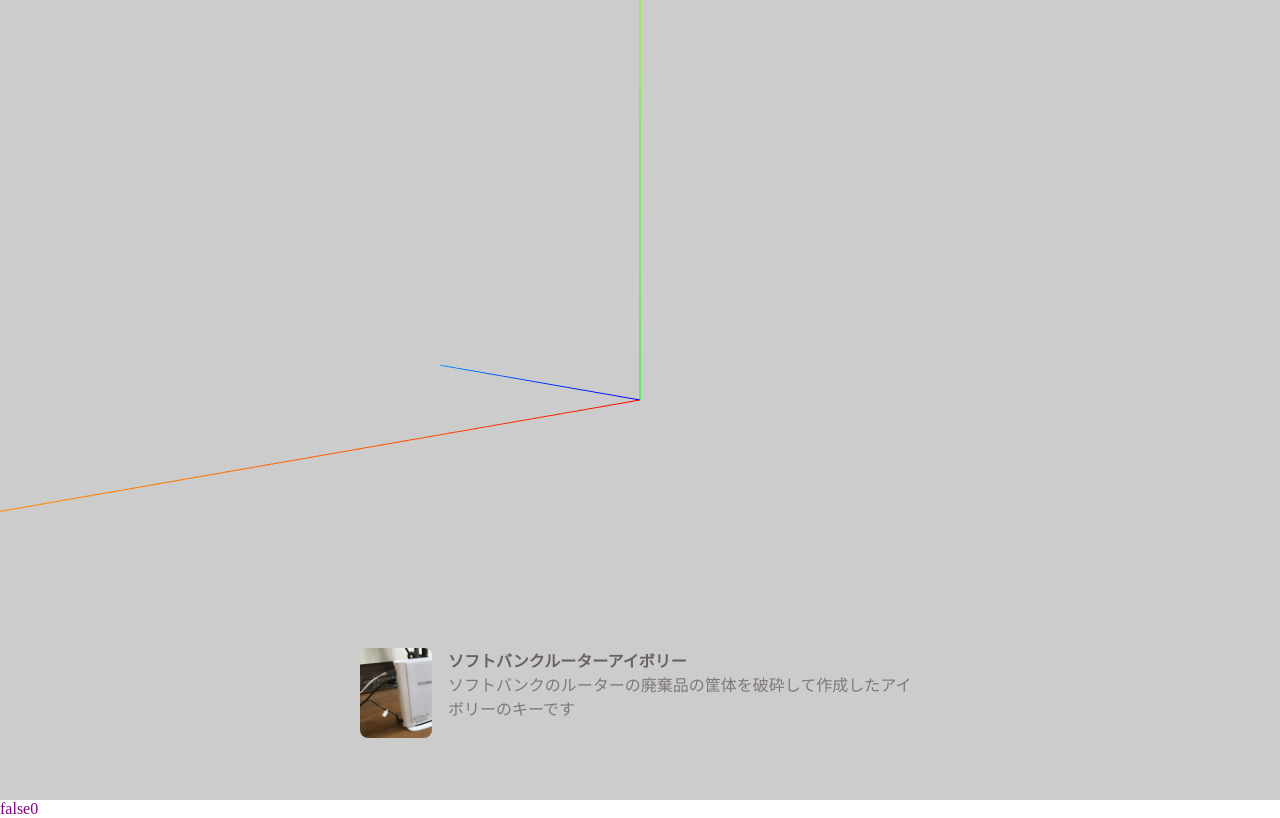
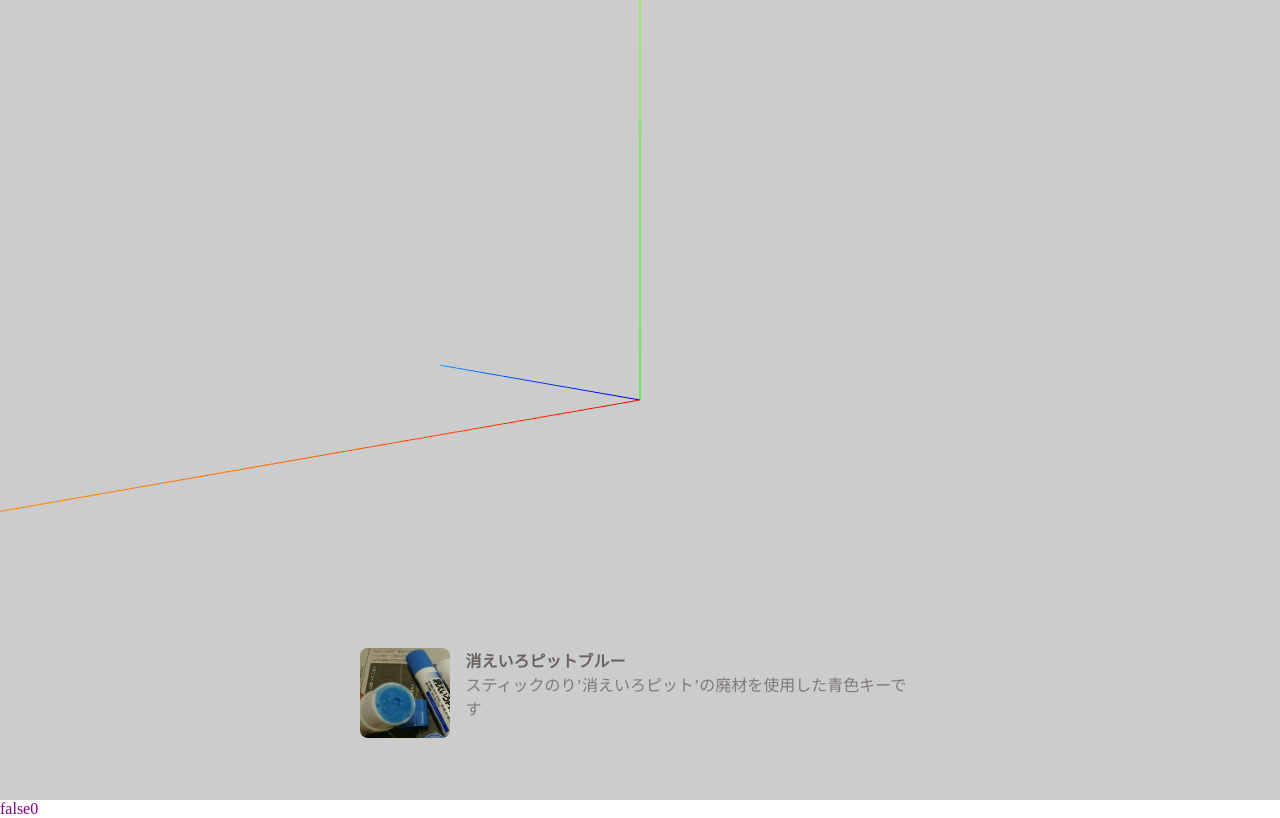
Before and after one commit to sorashin/sustainable-keycap-designer, a Gatsby site: page / in a window 1280 px wide. Shown: the top 818 px of the page. Built offline with nearby package versions, Linux system fonts and the light colour scheme; Gatsby itself is replaced by a stand-in of ours; no server answers.

Commit message:
remove useData push keysData when select Color

```diff
--- a/src/components/KeyInfo.js
+++ b/src/components/KeyInfo.js
@@ -33,13 +33,13 @@ const Thumbnail = styled.div`
   background-image: url(${props => props.url})
 `
 
-export default function KeyInfo({keyId, keys, color}) {
+export default function KeyInfo({keyId, keysData, colorJSON}) {
   return (
     <Info>
-        <Thumbnail url={color[keys[keyId].color].imgUrl}/>
+        <Thumbnail url={colorJSON[keysData[keyId].color].imgUrl}/>
         <Text>
-          <Title>{color[keys[keyId].color].title}</Title>
-          <Description>{color[keys[keyId].color].description}</Description>
+          <Title>{colorJSON[keysData[keyId].color].title}</Title>
+          <Description>{colorJSON[keysData[keyId].color].description}</Description>
         </Text>
     </Info>
   )
--- a/src/components/Palette.js
+++ b/src/components/Palette.js
@@ -1,4 +1,4 @@
-import React, { useCallback } from "react"
+import React, { useState } from "react"
 import styled from "styled-components"
 
 
@@ -18,9 +18,19 @@ const Colors = styled.ul`
 
 
 
-export default function Palette({color, keys, isOpen, currentKey}) {
-  const listColors = color.map((key, id) =>
-        <li key={id}><a>{key.title}</a></li>
+export default function Palette({colorJSON, keysData, isOpen, currentKey}) {
+
+  //クリックしたキーの色を変更
+  const updateColor = (selectedKey)=>{
+    if(keysData[currentKey] && isOpen){
+      let key = keysData[currentKey]
+      key.color = 2
+      console.log(keysData)
+    }
+  }
+
+  const listColors = colorJSON.map((key, id) =>
+        <li key={id}><a onClick={updateColor(currentKey)}>{key.title}</a></li>
       )
 
   // const changeKey = useCallback(()=>{
--- a/src/scenes/BasicScene.js
+++ b/src/scenes/BasicScene.js
@@ -4,7 +4,6 @@ import { OrbitControls } from 'three/examples/jsm/controls/OrbitControls.js'
 import { GLTFLoader } from 'three/examples/jsm/loaders/GLTFLoader.js'
 import KeyInfo from '../components/KeyInfo'
 import Palette from '../components/Palette'
-import {useData} from '../utils/useData'
 // import { gsap } from 'gsap'
 // import { Color } from 'three'
 
@@ -71,15 +70,30 @@ const newRenderer = (mount) => {
   return renderer
 }
 
+const keysJSON = [
+  {index: 0, name: 'F', color:1},
+  {index: 1, name: 'G', color:1},
+  {index: 2, name: 'H', color:0},
+  {index: 3, name: 'J', color:1},
+]
 
-const BaseScene = ({keys, color}) => {
+const colorJSON = [
+  {index: 0, color:'#5bf2ff', title: "SwitchBlue", description:'Switchコントローラーの青色の廃材を破砕して作成しました', imgUrl:'/images/colors/00.jpg'},
+  {index: 1, color:'#5bf2ff', title: "消えいろピットブルー", description:'スティックのり’消えいろピット’の廃材を使用した青色キーです', imgUrl:'/images/colors/01.jpg'},
+  {index: 2, color:'#5bf2ff', title: "ソフトバンクルーターアイボリー", description:'ソフトバンクのルーターの廃棄品の筐体を破砕して作成したアイボリーのキーです', imgUrl:'/images/colors/02.jpg'},
+]
+
+const BaseScene = () => {
   const mount = createRef()
   const [key, setKey] = useState(0)
   const [selectedKey, setSelectedKey] = useState(0)
   const [open, setOpen] = useState(false)
   const selectStatus = {isOpen:open, currentKey:selectedKey }
+  const [keysData, setKeysData] = useState(keysJSON)
 
-  const [keyData, updateColor] = useData(selectedKey)
+  // const [keyData, updateColor] = useData(null)
+
+
 
   useEffect(() => {
 
@@ -103,18 +117,18 @@ const BaseScene = ({keys, color}) => {
 
 
 
-    for (const index in keys){
+    for (const index in keysJSON){
         gltfLoader.load(
             `/models/keys/glTF/key_${index}.gltf`,
             (gltf) =>
             {
-                keys[index].model = gltf.scene
-                keys[index].model.children[2].name = `${index}`
-                keys[index].model.scale.set(1, 1, 1)
-                keys[index].model.position.set(0,0,index*3)
-                keys[index].model.rotation.y = Math.PI * 0.5
-                console.log(keys[index].model)
-                scene.add(keys[index].model)
+                keysJSON[index].model = gltf.scene
+                keysJSON[index].model.children[2].name = `${index}`
+                keysJSON[index].model.scale.set(1, 1, 1)
+                keysJSON[index].model.position.set(0,0,index*3)
+                keysJSON[index].model.rotation.y = Math.PI * 0.5
+                console.log(keysJSON[index].model)
+                scene.add(keysJSON[index].model)
                 updateAllMaterials(scene)
             }
         )
@@ -138,6 +152,10 @@ const BaseScene = ({keys, color}) => {
         let currentKey = parseInt(intersects[0].object.name, 10)
         setSelectedKey(currentKey)
         console.log('キーの上')
+
+
+
+
       }else{
         setOpen(false)
         console.log('キーのハズレ')
@@ -187,7 +205,6 @@ const BaseScene = ({keys, color}) => {
           let currentKey = parseInt(intersects[0].object.name, 10)
           if(currentKey && currentKey != key){
             setKey(currentKey)
-            // console.log(currentKey)
           }
         }else{
           currentIntersect = null
@@ -206,8 +223,8 @@ const BaseScene = ({keys, color}) => {
     <>
       <div ref={mount} />
       <div>{selectStatus.isOpen ? 'true':'false'}{selectStatus.currentKey}</div>
-      <Palette color={color} keys={keys} isOpen={selectStatus.isOpen} currentKey={selectStatus.currentKey}/>
-      <KeyInfo keyId ={key} keys={keys} color={color}/>
+      <Palette colorJSON={colorJSON} keysData={keysData} isOpen={selectStatus.isOpen} currentKey={selectStatus.currentKey}/>
+      <KeyInfo keyId ={key} keysData={keysData} colorJSON={colorJSON}/>
       {/* {TestCustomHook()} */}
     </>
   )
--- a/src/utils/useData.js
+++ /dev/null
@@ -1,28 +0,0 @@
-import React, {useState} from "react"
-
-export const useData = (currentKeyIndex) =>{
-
-    const [data, setData] = useState([])
-
-    const keysJSON = [
-        {index: 0, name: 'F', color:2},
-        {index: 1, name: 'G', color:1},
-        {index: 2, name: 'H', color:0},
-        {index: 3, name: 'J', color:2},
-    ]
-
-    const colorJSON = [
-        {index: 0, color:'#5bf2ff', title: "SwitchBlue", description:'Switchコントローラーの青色の廃材を破砕して作成しました', imgUrl:'/images/colors/00.jpg'},
-        {index: 1, color:'#5bf2ff', title: "消えいろピットブルー", description:'スティックのり’消えいろピット’の廃材を使用した青色キーです', imgUrl:'/images/colors/01.jpg'},
-        {index: 2, color:'#5bf2ff', title: "ソフトバンクルーターアイボリー", description:'ソフトバンクのルーターの廃棄品の筐体を破砕して作成したアイボリーのキーです', imgUrl:'/images/colors/02.jpg'},
-    ]
-
-    const keyData = 'hi'
-
-    const currentKey = currentKeyIndex
-    const updateColor = (currentKeyIndex) =>{
-        // keyData[currentKeyIndex].color = 2
-    }
-
-    return [keyData, updateColor]
-}
```
